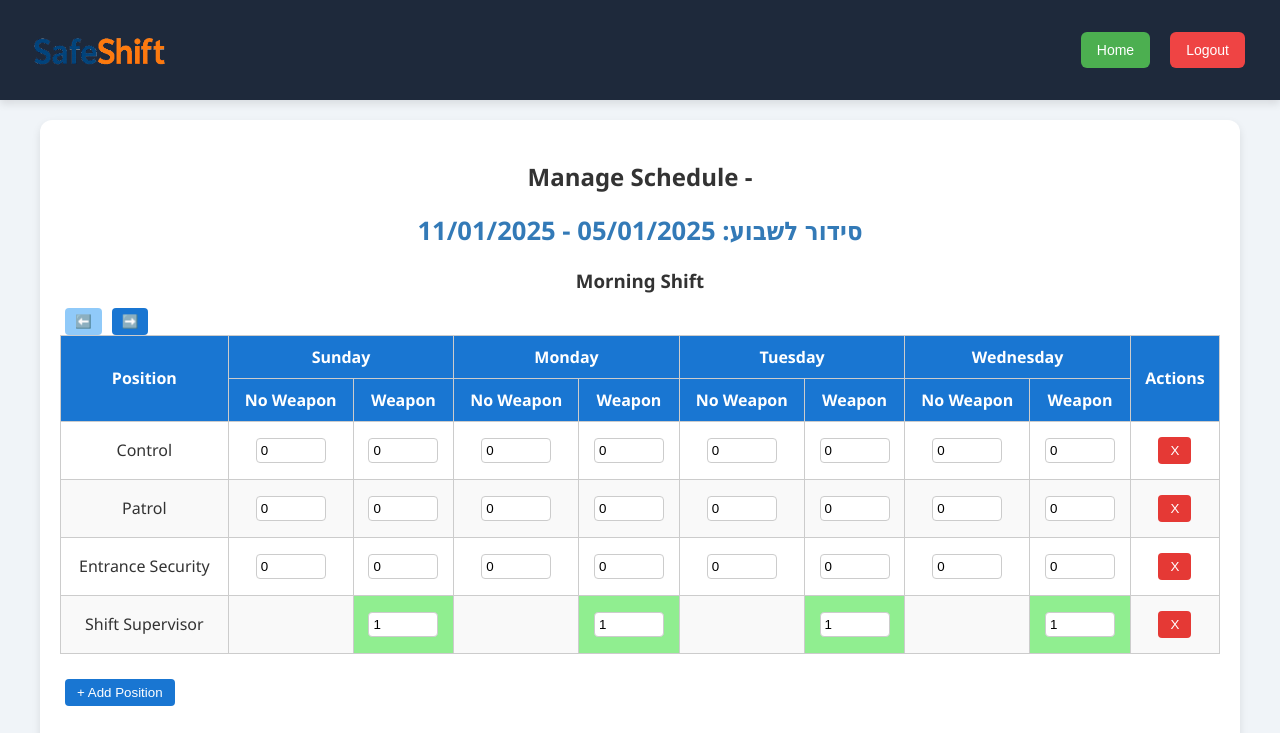
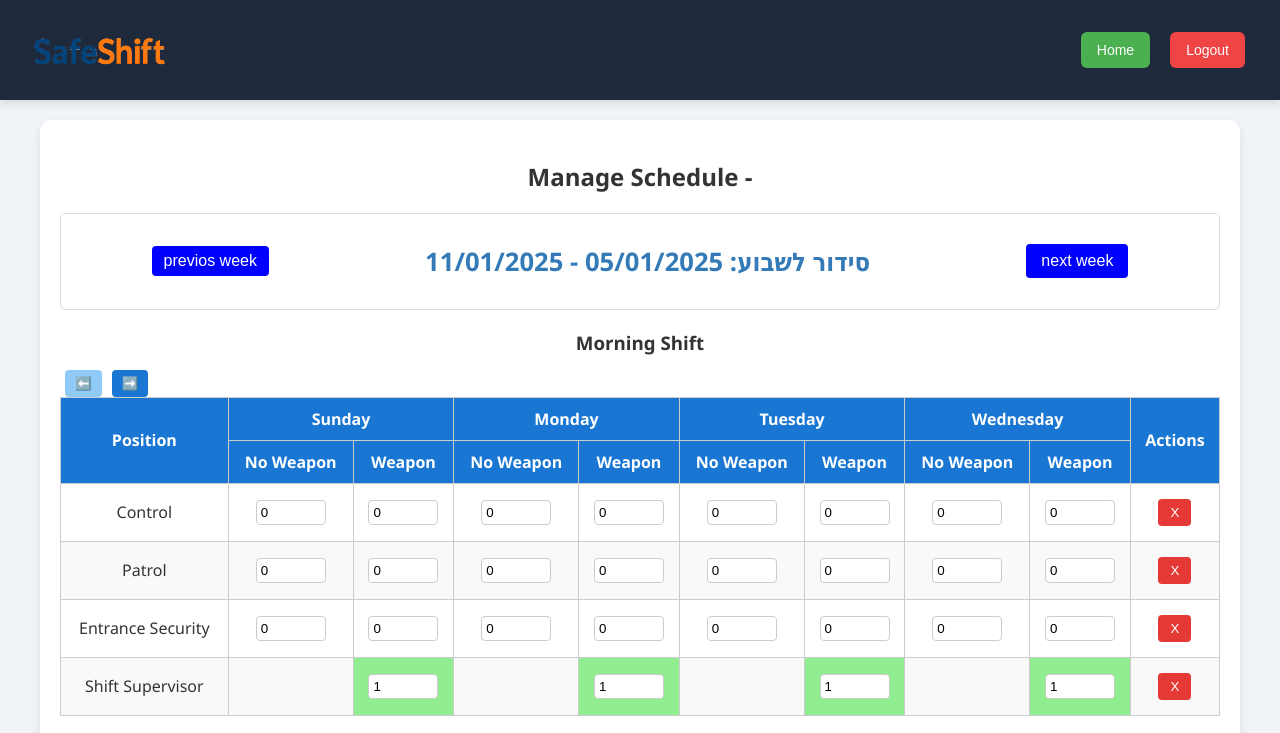
Before and after one commit to AlonCohen-work/Final-Year-Project, a React (Create React App) app in the folder Client/: page /manage-hours in a window 1280 px wide. Shown: the top 733 px of the page. Built offline with nearby package versions, Linux system fonts and the light colour scheme.

Commit message:
two schedules

```diff
--- a/Client/src/pages/ManageHours.js
+++ b/Client/src/pages/ManageHours.js
@@ -82,9 +82,6 @@ const ManageHours = () => {
     }
   }, []); // התלות הריקה מבטיחה ריצה חד פעמית
 
-  // useEffect לטעינת ה-schedule מהשרת
-  // כרגע, הוא עדיין טוען את ה-schedule הכללי של המלון.
-  // בהמשך, נגרום לו להיות תלוי ב-displayedWeekStartDate.
   useEffect(() => {
     if (hotelName) {
       axios.get(`/get-schedule/${hotelName}`)
@@ -135,6 +132,26 @@ const ManageHours = () => {
     });
   };
 
+  // בתוך הקומפוננטה ManageHours, לפני ה-return
+
+  const handleGoToPreviousWeek = () => {
+    if (displayedWeekStartDate) { // ודא שיש תאריך קיים
+      const newStartDate = new Date(displayedWeekStartDate);
+      newStartDate.setDate(displayedWeekStartDate.getDate() - 7); // מחסירים 7 ימים
+      setDisplayedWeekStartDate(newStartDate);
+      setCurrentDayViewIndex(0); // מאפסים את תצוגת 4 הימים להתחלה של השבוע החדש
+    }
+  };
+
+  const handleGoToNextWeek = () => {
+    if (displayedWeekStartDate) { // ודא שיש תאריך קיים
+      const newStartDate = new Date(displayedWeekStartDate);
+      newStartDate.setDate(displayedWeekStartDate.getDate() + 7); // מוסיפים 7 ימים
+      setDisplayedWeekStartDate(newStartDate);
+      setCurrentDayViewIndex(0); // מאפסים את תצוגת 4 הימים להתחלה של השבוע החדש
+    }
+  };
+
   const addPosition = (shift) => {
     // לוגיקת addPosition שלך נשארת כפי שהיא
     const newPositionName = prompt("Enter new position name:"); // שיניתי שם משתנה
@@ -183,13 +200,42 @@ const ManageHours = () => {
     <div className="manage-hours-container">
       <div className="manage-hours-form">
         <h2>Manage Schedule - {hotelName}</h2>
+        <div
+          className="week-navigation-controls"
+          style={{
+            display: 'flex',
+            justifyContent: 'space-around', // או space-between, או center
+            alignItems: 'center',
+            margin: '20px 0',
+            padding: '10px',
+            border: '1px solid #ddd', // שיניתי צבע גבול קצת
+            borderRadius: '5px'
+          }}
+        >
+          <button
+            onClick={handleGoToPreviousWeek}
+            style={{ backgroundColor:'blue', padding: '8px 15 px', fontSize: '1em' , color:' white' }}
+          >
+            previos week
+          </button>
 
-        {/* הצגת טווח התאריכים של השבוע */}
           {displayedWeekStartDate && (
             <h2 style={{ textAlign: 'center', margin: '20px 0', fontSize: '1.6em', color: '#337ab7' }}>
               {getWeekDateRangeString(displayedWeekStartDate)}
             </h2>
           )}
+
+          <button
+            onClick={handleGoToNextWeek}
+            style={{ backgroundColor:'blue',padding: '8px 15px', fontSize: '1em' , color:'white'}} // סגנון לדוגמה
+          >
+            next week
+          </button>
+
+
+        </div>
+
+
 
         {shifts.map(shift => (
           <div key={shift} className="shift-section"> {/* הוספתי class לכל מקטע משמרת */}
```
Lines whose indentation alone changed are shown as unchanged.
